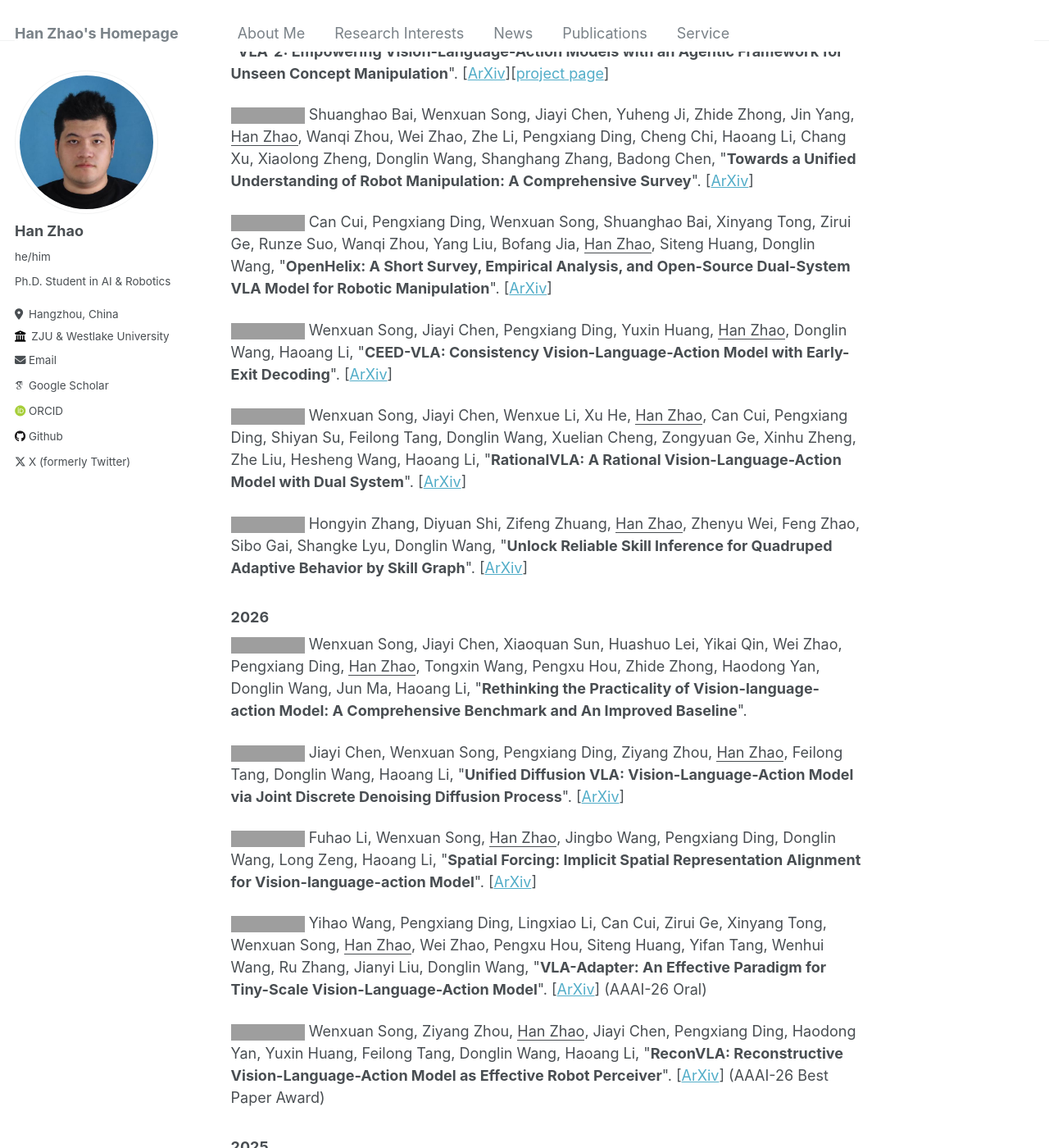
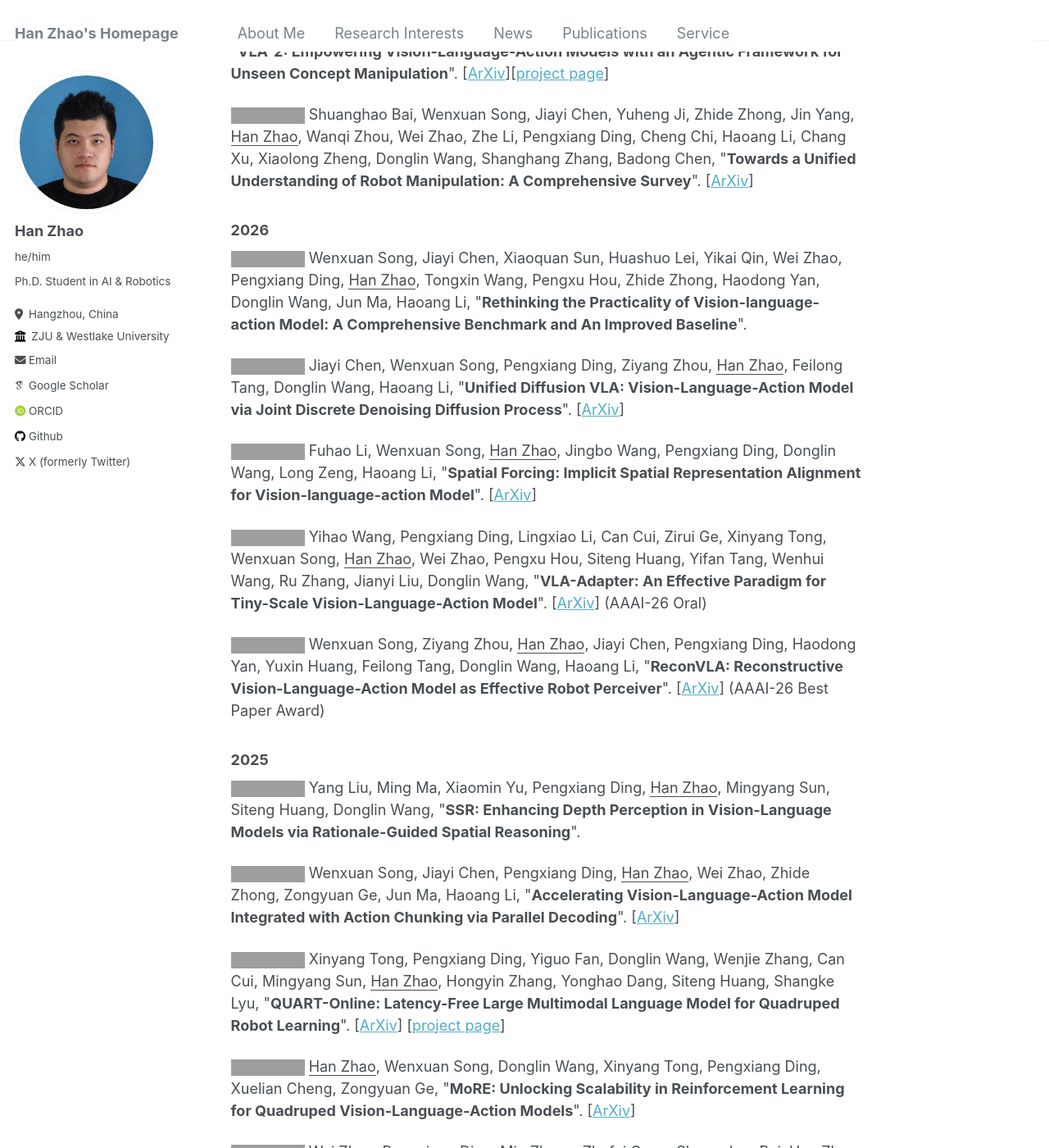
Before and after one commit to h-zhao1997/h-zhao1997.github.io, a Jekyll site: the page built from _pages/about.md, in a window 1280 px wide and 1400 px high, scrolled down 1136 px, cut to the strip 0-1400 px from the top of the window. Shown: the whole strip at 82% size. Built offline with Jekyll 4.4.1, drawn with Linux system fonts in a browser that asks for light colours; some web fonts are replaced; some of the changed text lies outside the part shown; grey boxes are pictures that could not be loaded.

Commit message:
Update about.md

```diff
--- a/_pages/about.md
+++ b/_pages/about.md
@@ -57,15 +57,6 @@
 
 <a href="https://arxiv.org/abs/2510.10903" target="_blank"><img src="https://img.shields.io/badge/arXiv-2510.10903-B31B1B?style=for-the-badge"></a> Shuanghao Bai, Wenxuan Song, Jiayi Chen, Yuheng Ji, Zhide Zhong, Jin Yang, <u>Han Zhao</u>, Wanqi Zhou, Wei Zhao, Zhe Li, Pengxiang Ding, Cheng Chi, Haoang Li, Chang Xu, Xiaolong Zheng, Donglin Wang, Shanghang Zhang, Badong Chen, &quot;**Towards a Unified Understanding of Robot Manipulation: A Comprehensive Survey**&quot;. [[ArXiv](https://arxiv.org/pdf/2510.10903.pdf)]
 
-<a href="https://arxiv.org/abs/2505.03912" target="_blank"><img src="https://img.shields.io/badge/arXiv-2505.03912-B31B1B?style=for-the-badge"></a> Can Cui, Pengxiang Ding, Wenxuan Song, Shuanghao Bai, Xinyang Tong, Zirui Ge, Runze Suo, Wanqi Zhou, Yang Liu, Bofang Jia, <u>Han Zhao</u>, Siteng Huang, Donglin Wang, &quot;**OpenHelix: A Short Survey, Empirical Analysis, and Open-Source Dual-System VLA Model for Robotic Manipulation**&quot;. [[ArXiv](https://arxiv.org/pdf/2505.03912.pdf)]
-
-<a href="https://arxiv.org/abs/2506.13725" target="_blank"><img src="https://img.shields.io/badge/arXiv-2506.13725-B31B1B?style=for-the-badge"></a> Wenxuan Song, Jiayi Chen, Pengxiang Ding, Yuxin Huang, <u>Han Zhao</u>, Donglin Wang, Haoang Li, &quot;**CEED-VLA: Consistency Vision-Language-Action Model with Early-Exit Decoding**&quot;. [[ArXiv](https://arxiv.org/pdf/2506.13725.pdf)]
-
-<a href="https://arxiv.org/abs/2506.10826" target="_blank"><img src="https://img.shields.io/badge/arXiv-2506.10826-B31B1B?style=for-the-badge"></a> Wenxuan Song, Jiayi Chen, Wenxue Li, Xu He, <u>Han Zhao</u>, Can Cui, Pengxiang Ding, Shiyan Su, Feilong Tang,
- Donglin Wang, Xuelian Cheng, Zongyuan Ge, Xinhu Zheng, Zhe Liu, Hesheng Wang, Haoang Li, &quot;**RationalVLA: A Rational Vision-Language-Action Model with Dual System**&quot;. [[ArXiv](https://arxiv.org/pdf/2506.10826.pdf)]
-
-<a href="https://arxiv.org/abs/2311.06015" target="_blank"><img src="https://img.shields.io/badge/arXiv-2311.06015-B31B1B?style=for-the-badge"></a> Hongyin Zhang, Diyuan Shi, Zifeng Zhuang, <u>Han Zhao</u>, Zhenyu Wei, Feng Zhao, Sibo Gai, Shangke Lyu, Donglin Wang, &quot;**Unlock Reliable Skill Inference for Quadruped Adaptive Behavior by Skill Graph**&quot;. [[ArXiv](https://arxiv.org/abs/2311.06015)]
-
 ### 2026
 <a target="_blank"><img src="https://img.shields.io/badge/ICRA-2026-blue?style=for-the-badge"></a> Wenxuan Song, Jiayi Chen, Xiaoquan Sun, Huashuo Lei, Yikai Qin, Wei Zhao, Pengxiang Ding, <u>Han Zhao</u>, Tongxin Wang, Pengxu Hou, Zhide Zhong, Haodong Yan, Donglin Wang, Jun Ma, Haoang Li, &quot;**Rethinking the Practicality of Vision-language-action Model: A Comprehensive Benchmark and An Improved Baseline**&quot;.
 
@@ -91,6 +82,15 @@
 <a href="https://www.sciencedirect.com/science/article/pii/S0925231225000359?via%3Dihub" target="_blank"><img src="https://img.shields.io/badge/Neuro-2025-green?style=for-the-badge"></a> Lei Guo, Wenbo Xiong, <u>Han Zhao</u>, Yuan Song, Dongming Gan, &quot;**A nearly optimal adaptive saturation function tuning method for quasi-sliding mode control based on integral reinforcement learning**&quot;. [[paper](https://www.sciencedirect.com/science/article/pii/S0925231225000359?via%3Dihub)]
 
 <a href="https://arxiv.org/abs/2403.14520" target="_blank"><img src="https://img.shields.io/badge/AAAI-2025-blue?style=for-the-badge"></a> <u>Han Zhao</u>, Min Zhang, Wei Zhao, Pengxiang Ding, Siteng Huang, Donglin Wang, &quot;**Cobra: Extending Mamba to Multi-Modal Large Language Model for Efficient Inference**&quot;. [[ArXiv](https://arxiv.org/pdf/2403.14520.pdf)] [[project page](https://sites.google.com/view/cobravlm)] [[zhihu](https://zhuanlan.zhihu.com/p/688544752)] [[github](https://github.com/h-zhao1997/cobra)] [[demo](https://huggingface.co/spaces/han1997/cobra)] [[twitter@AK](https://twitter.com/_akhaliq/status/1771033002748837953?t=6S4PVZXg6GcXqi_-PFzipw&s=19)]
+
+<a href="https://arxiv.org/abs/2505.03912" target="_blank"><img src="https://img.shields.io/badge/arXiv-2505.03912-B31B1B?style=for-the-badge"></a> Can Cui, Pengxiang Ding, Wenxuan Song, Shuanghao Bai, Xinyang Tong, Zirui Ge, Runze Suo, Wanqi Zhou, Yang Liu, Bofang Jia, <u>Han Zhao</u>, Siteng Huang, Donglin Wang, &quot;**OpenHelix: A Short Survey, Empirical Analysis, and Open-Source Dual-System VLA Model for Robotic Manipulation**&quot;. [[ArXiv](https://arxiv.org/pdf/2505.03912.pdf)]
+
+<a href="https://arxiv.org/abs/2506.13725" target="_blank"><img src="https://img.shields.io/badge/arXiv-2506.13725-B31B1B?style=for-the-badge"></a> Wenxuan Song, Jiayi Chen, Pengxiang Ding, Yuxin Huang, <u>Han Zhao</u>, Donglin Wang, Haoang Li, &quot;**CEED-VLA: Consistency Vision-Language-Action Model with Early-Exit Decoding**&quot;. [[ArXiv](https://arxiv.org/pdf/2506.13725.pdf)]
+
+<a href="https://arxiv.org/abs/2506.10826" target="_blank"><img src="https://img.shields.io/badge/arXiv-2506.10826-B31B1B?style=for-the-badge"></a> Wenxuan Song, Jiayi Chen, Wenxue Li, Xu He, <u>Han Zhao</u>, Can Cui, Pengxiang Ding, Shiyan Su, Feilong Tang,
+ Donglin Wang, Xuelian Cheng, Zongyuan Ge, Xinhu Zheng, Zhe Liu, Hesheng Wang, Haoang Li, &quot;**RationalVLA: A Rational Vision-Language-Action Model with Dual System**&quot;. [[ArXiv](https://arxiv.org/pdf/2506.10826.pdf)]
+
+<a href="https://arxiv.org/abs/2311.06015" target="_blank"><img src="https://img.shields.io/badge/arXiv-2311.06015-B31B1B?style=for-the-badge"></a> Hongyin Zhang, Diyuan Shi, Zifeng Zhuang, <u>Han Zhao</u>, Zhenyu Wei, Feng Zhao, Sibo Gai, Shangke Lyu, Donglin Wang, &quot;**Unlock Reliable Skill Inference for Quadruped Adaptive Behavior by Skill Graph**&quot;. [[ArXiv](https://arxiv.org/abs/2311.06015)]
 
 ### 2024
 <a href="https://arxiv.org/abs/2312.14457" target="_blank"><img src="https://img.shields.io/badge/ECCV-2024-blue?style=for-the-badge"></a> Pengxiang Ding, <u>Han Zhao</u>, Wenjie Zhang, Wenxuan Song, Min Zhang, Siteng Huang, Ningxi Yang, Donglin Wang, &quot;**QUAR-VLA: Vision-Language-Action Model for Quadruped Robots**&quot;. [[ArXiv](https://arxiv.org/abs/2312.14457)]
```
